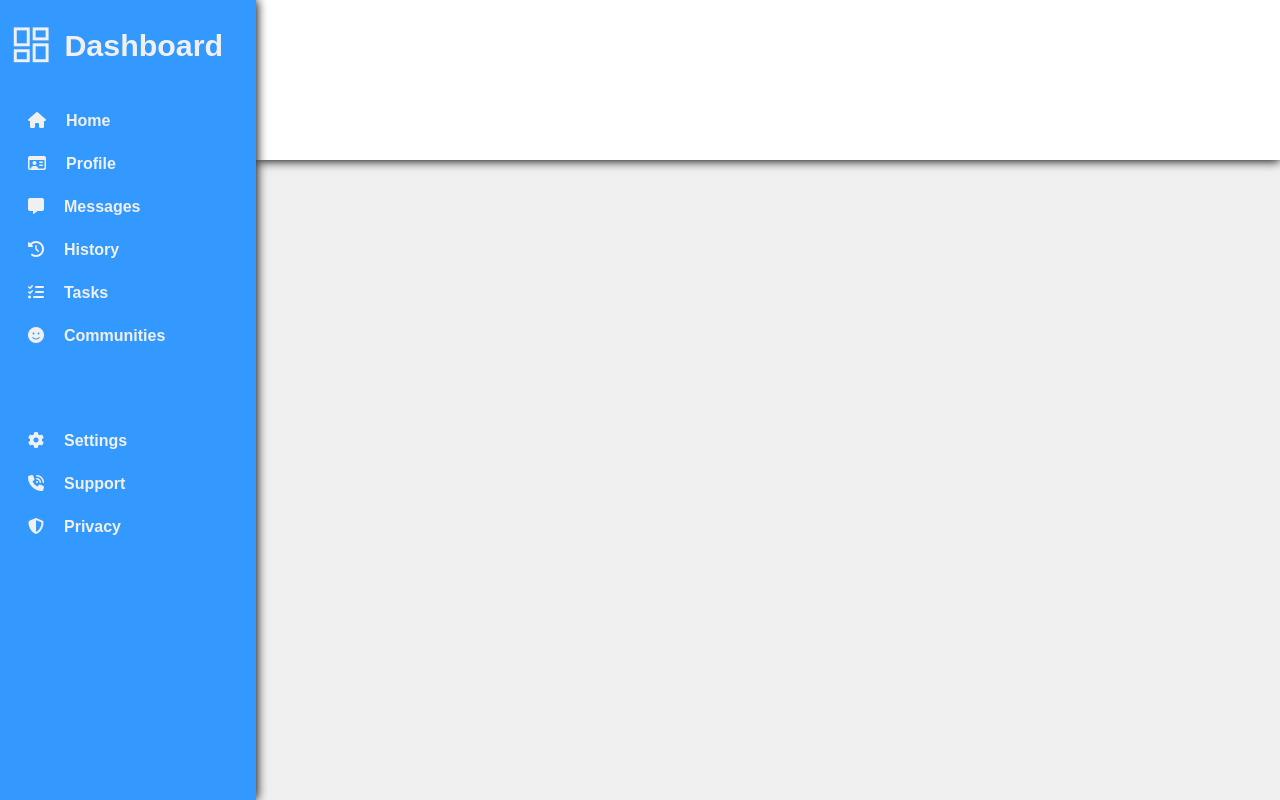
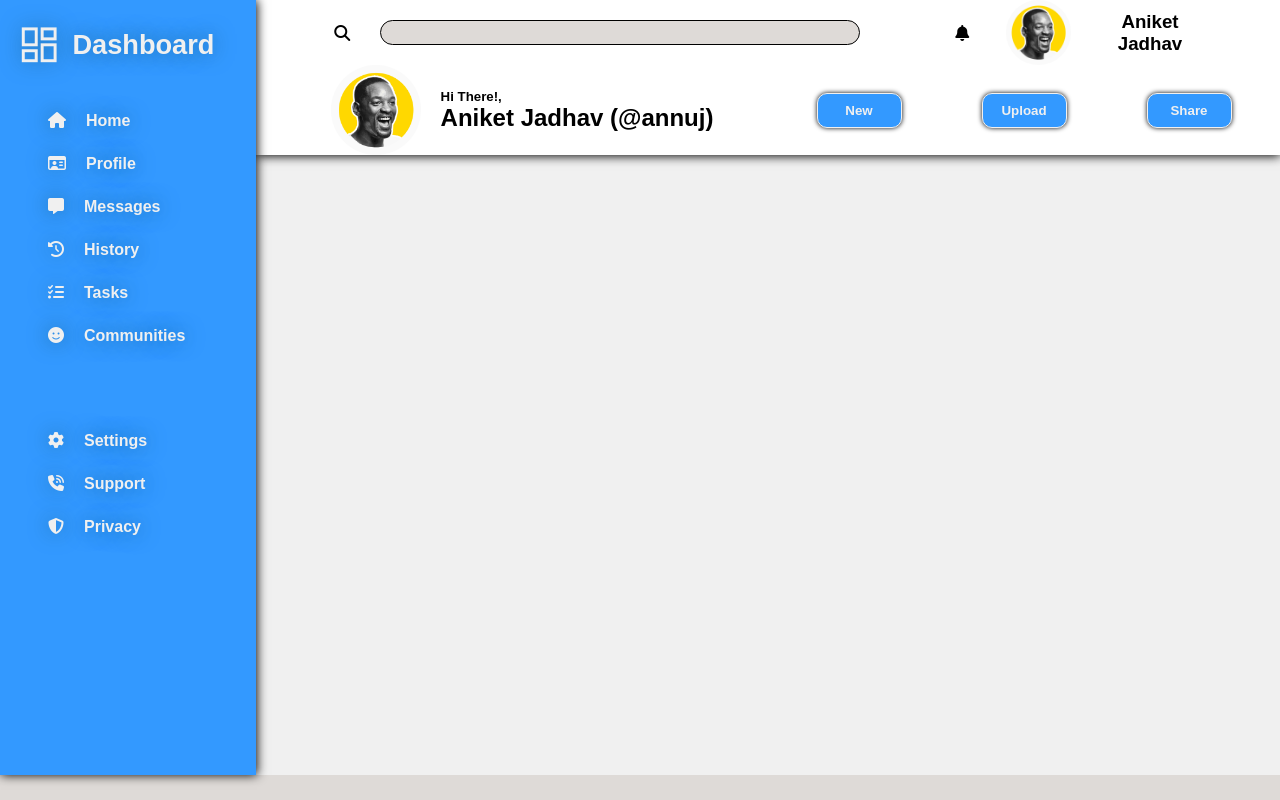
Before and after one commit to bladex0p/Admin-dashboard, a plain HTML site: page index.html in a window 1280 px wide. Drawn offline with nearby package versions, Linux system fonts and the light colour scheme.

Commit message:
header complete

```diff
--- a/index.html
+++ b/index.html
@@ -11,7 +11,6 @@
 <body>
     <div id="wrapper">
         <div class="main"></div>
-        <div class="header"></div>
         <div class="sidebar">
             <div class="logo"><span class="material-symbols-outlined">dashboard</span><h2>Dashboard</h2></div>
             <ul class="nav-links">
@@ -28,6 +27,33 @@
                 <li><i class="fa-solid fa-shield-halved"></i><a href="#">Privacy</a></li>
             </ul>
         </div>
+        <div class="header">
+            <div class="top-sec">
+                <div class="search-bar">
+                    <i class="fa-solid fa-magnifying-glass"></i>
+                    <input type="search" name="search" id="search">
+                </div>
+                <div class="profile-info">
+                    <i class="fa-solid fa-bell"></i>
+                    <div id="image" class="image"></div>
+                    <h3 id="name"><a href="#">Aniket Jadhav</a></h3>
+                </div>
+            </div>
+            <div class="bottom-sec">
+                <div class="info">
+                    <div id="image-2" class="image-2"></div>
+                    <div class="details">
+                        <h5>Hi There!,</h5>
+                        <h2><a href="#">Aniket Jadhav (@annuj)</a></h2>
+                    </div>
+                </div>
+                <div class="btns">
+                    <button class="btn">New</button>
+                    <button class="btn">Upload</button>
+                    <button class="btn">Share</button>
+                </div>
+            </div>
+        </div>
 
 
     </div>
--- a/style.css
+++ b/style.css
@@ -7,7 +7,7 @@
 
 body {
     width: 100%;
-    height: 100vh;
+    min-height: 100vh;
     background-color: #dedad7;
     font-family: sans-serif;
 }
@@ -25,6 +25,30 @@ a {
 
 a:hover {
     color: #FFFFFF;
+}
+
+h3 > a {
+    color: #000000;
+}
+
+h3 > a:hover {
+    text-decoration: underline;
+    color: #000000;
+}
+
+h2 > a {
+    color: #000000;
+}
+
+h2 > a:hover {
+    text-decoration: underline;
+    color: #000000;
+}
+
+.profile-info > i:hover {
+    font-size: 20px;
+    cursor: pointer;
+    text-decoration: overline;
 }
 
 .inline-icon {
@@ -76,7 +100,7 @@ a:hover {
     display: flex;
     justify-content: flex-start;
     align-items: center;
-    width: 30vh;
+    width: 14rem;
     height: 30px;
     padding: 10px 5px;
     gap: 10px;
@@ -84,23 +108,26 @@ a:hover {
 }
 
 .logo > h2 {
-    font-size: 3.8vh;
+    font-size: 1.7rem;
     color: #F0F0F0;
+    text-shadow: 0px 0px 20px rgba(28,110,164,0.95);
 }
 
 .logo > span {
     color: #F0F0F0;
     font-size: 2.9rem;
+    text-shadow: 0px 0px 20px rgba(28,110,164,0.95);
 }
 
 .sidebar > ul {
     list-style-type: none;
     text-align: left;
-    width: 25vh;
+    width: 10rem;
 }
 
 .sidebar > ul > li {
     padding-bottom: 25px;
+    text-shadow: 0px 0px 20px rgba(28,110,164,0.95);
 }
 
 .sidebar > ul > li > i {
@@ -118,3 +145,126 @@ a:hover {
     position: absolute;
     top: 27rem;
 }
+
+/*HEADER*/
+
+.header {
+    display: flex;
+    flex-direction: column;
+    align-items: center;
+}
+
+.top-sec, .bottom-sec {
+    width: 100%;
+    flex: 1;
+}
+
+.top-sec {
+    display: flex;
+    justify-content: space-around;
+    align-items: center;
+}
+
+.search-bar {
+    flex: 2;
+    display: flex;
+    justify-content: center;
+    align-items: center;
+}
+
+.search-bar > i {
+    padding-right: 30px;
+}
+
+.search-bar > input {
+    width: 30rem;
+    border-radius: 20px;
+    border: 1px solid;
+    background-color: #DEDAD7;
+    height: 25px;
+    padding: 0px 9px;
+}
+
+.profile-info {
+    display: grid;
+    grid-template-columns:  repeat(2, 0.2fr) repeat(1, 0.5fr) min-content auto;
+    flex: 1;
+    text-align: center;
+    align-items: center;
+}
+
+#image {
+    height: 65px;
+    width: 65px;
+    border-radius: 50%;
+    background-color: yellow;
+    margin: 0px 20px;
+}
+
+.image {
+    background-size: cover;
+    background-position: center;
+    overflow: hidden;
+    background-image: url('imgs/willsmithprofilephoto_cc00ac309a.png');
+}
+
+#image-2 {
+    height: 90px;
+    width: 90px;
+    border-radius: 50%;
+    background-color: yellow;
+    margin: 0px 20px;
+}
+
+.image-2 {
+    background-size: cover;
+    background-position: center;
+    overflow: hidden;
+    background-image: url('imgs/willsmithprofilephoto_cc00ac309a.png');
+}
+
+
+.bottom-sec {
+ display: flex;
+ justify-content: space-between;
+ align-items: center;
+}
+
+.info {
+    flex: 1;
+    display: flex;
+    justify-content: center;
+    align-items: center;
+}
+
+.btns {
+    flex: 1;
+}
+
+#img2 {
+    margin-left: 30px;
+}
+
+.btns {
+    display: flex;
+    justify-content: center;
+    align-items: center;
+    gap: 5rem;
+}
+
+.btn {
+    width: 85px;
+    height: 35px;
+    border-radius: 10px;
+    border: 1px solid;
+    background-color: #3399FF;
+    color: #F0F0F0;
+    font-weight: bold;
+    -webkit-box-shadow: 0px 0px 5px 0px #000000;
+    box-shadow: 0px 0px 5px 0px #000000;
+}
+
+.btn:hover {
+    background-color: #2671BD;
+    cursor: pointer;
+}
```
Also changed, not shown: imgs/willsmithprofilephoto_cc00ac309a.png (added).
